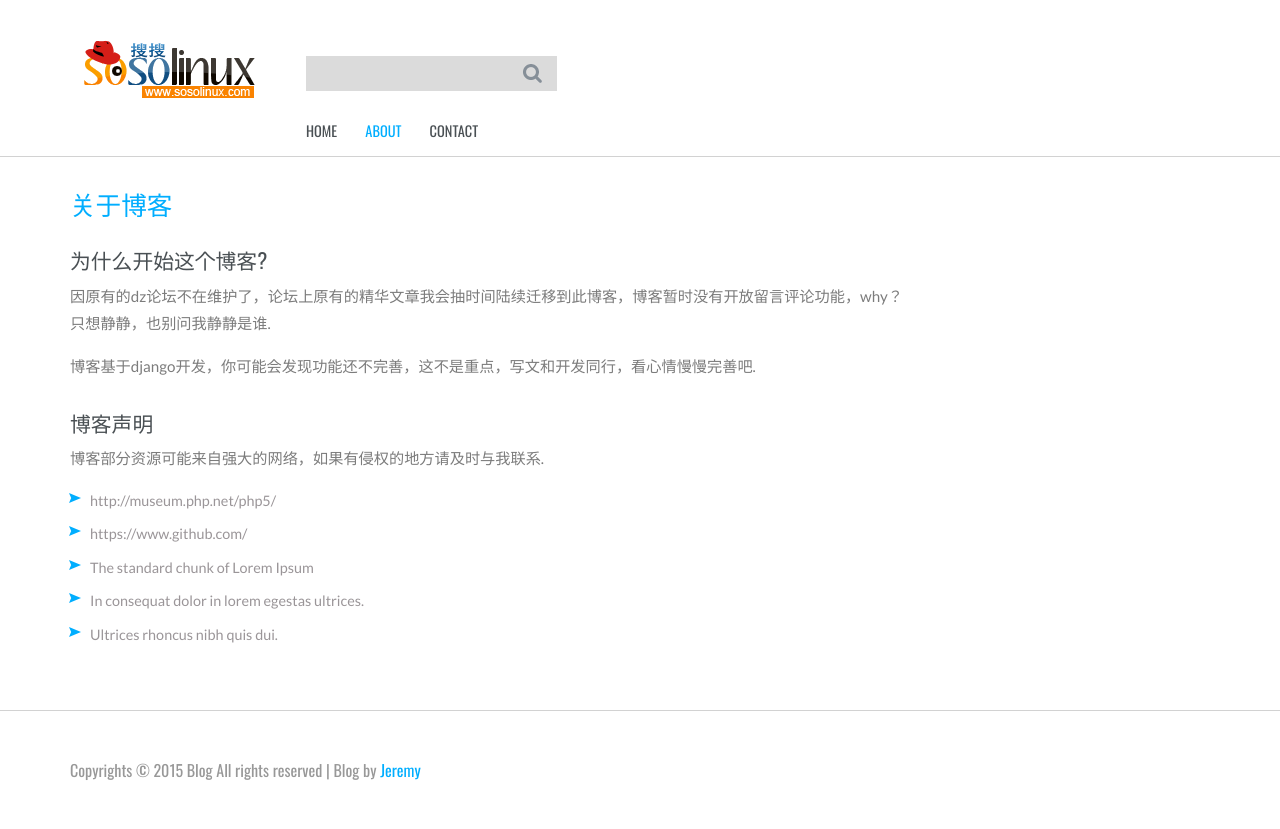
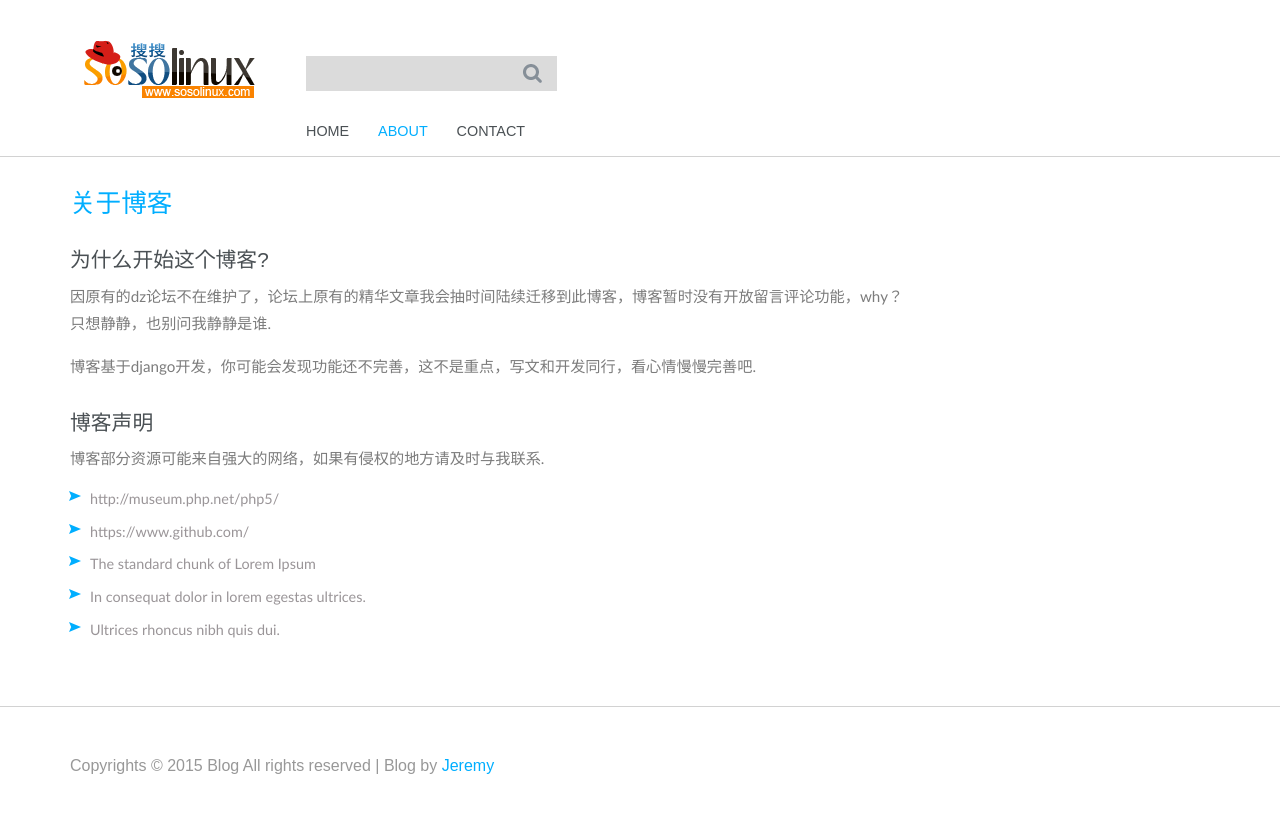
Before and after one commit to jeremy-gao/django_blog, a Django app: page /about.html in a window 1280 px wide. After the commit the page ends 774 px from the top, so only its background shows below. Run offline with Django 3.2, Linux system fonts and the light colour scheme; some libraries are stand-ins or nearby versions; some web fonts are replaced.

Commit message:
local css

```diff
--- /dev/null
+++ b/blog/static/css/Lato.css
@@ -0,0 +1,96 @@
+/* latin-ext */
+@font-face {
+  font-family: 'Lato';
+  font-style: normal;
+  font-weight: 100;
+  src: local('Lato Hairline'), local('Lato-Hairline'), url(http://fonts.gstatic.com/s/lato/v11/eFRpvGLEW31oiexbYNx7Y_esZW2xOQ-xsNqO47m55DA.woff2) format('woff2');
+  unicode-range: U+0100-024F, U+1E00-1EFF, U+20A0-20AB, U+20AD-20CF, U+2C60-2C7F, U+A720-A7FF;
+}
+/* latin */
+@font-face {
+  font-family: 'Lato';
+  font-style: normal;
+  font-weight: 100;
+  src: local('Lato Hairline'), local('Lato-Hairline'), url(http://fonts.gstatic.com/s/lato/v11/GtRkRNTnri0g82CjKnEB0Q.woff2) format('woff2');
+  unicode-range: U+0000-00FF, U+0131, U+0152-0153, U+02C6, U+02DA, U+02DC, U+2000-206F, U+2074, U+20AC, U+2212, U+2215, U+E0FF, U+EFFD, U+F000;
+}
+/* latin-ext */
+@font-face {
+  font-family: 'Lato';
+  font-style: normal;
+  font-weight: 300;
+  src: local('Lato Light'), local('Lato-Light'), url(http://fonts.gstatic.com/s/lato/v11/dPJ5r9gl3kK6ijoeP1IRsvY6323mHUZFJMgTvxaG2iE.woff2) format('woff2');
+  unicode-range: U+0100-024F, U+1E00-1EFF, U+20A0-20AB, U+20AD-20CF, U+2C60-2C7F, U+A720-A7FF;
+}
+/* latin */
+@font-face {
+  font-family: 'Lato';
+  font-style: normal;
+  font-weight: 300;
+  src: local('Lato Light'), local('Lato-Light'), url(http://fonts.gstatic.com/s/lato/v11/EsvMC5un3kjyUhB9ZEPPwg.woff2) format('woff2');
+  unicode-range: U+0000-00FF, U+0131, U+0152-0153, U+02C6, U+02DA, U+02DC, U+2000-206F, U+2074, U+20AC, U+2212, U+2215, U+E0FF, U+EFFD, U+F000;
+}
+/* latin-ext */
+@font-face {
+  font-family: 'Lato';
+  font-style: normal;
+  font-weight: 400;
+  src: local('Lato Regular'), local('Lato-Regular'), url(http://fonts.gstatic.com/s/lato/v11/UyBMtLsHKBKXelqf4x7VRQ.woff2) format('woff2');
+  unicode-range: U+0100-024F, U+1E00-1EFF, U+20A0-20AB, U+20AD-20CF, U+2C60-2C7F, U+A720-A7FF;
+}
+/* latin */
+@font-face {
+  font-family: 'Lato';
+  font-style: normal;
+  font-weight: 400;
+  src: local('Lato Regular'), local('Lato-Regular'), url(http://fonts.gstatic.com/s/lato/v11/1YwB1sO8YE1Lyjf12WNiUA.woff2) format('woff2');
+  unicode-range: U+0000-00FF, U+0131, U+0152-0153, U+02C6, U+02DA, U+02DC, U+2000-206F, U+2074, U+20AC, U+2212, U+2215, U+E0FF, U+EFFD, U+F000;
+}
+/* latin-ext */
+@font-face {
+  font-family: 'Lato';
+  font-style: normal;
+  font-weight: 700;
+  src: local('Lato Bold'), local('Lato-Bold'), url(http://fonts.gstatic.com/s/lato/v11/ObQr5XYcoH0WBoUxiaYK3_Y6323mHUZFJMgTvxaG2iE.woff2) format('woff2');
+  unicode-range: U+0100-024F, U+1E00-1EFF, U+20A0-20AB, U+20AD-20CF, U+2C60-2C7F, U+A720-A7FF;
+}
+/* latin */
+@font-face {
+  font-family: 'Lato';
+  font-style: normal;
+  font-weight: 700;
+  src: local('Lato Bold'), local('Lato-Bold'), url(http://fonts.gstatic.com/s/lato/v11/H2DMvhDLycM56KNuAtbJYA.woff2) format('woff2');
+  unicode-range: U+0000-00FF, U+0131, U+0152-0153, U+02C6, U+02DA, U+02DC, U+2000-206F, U+2074, U+20AC, U+2212, U+2215, U+E0FF, U+EFFD, U+F000;
+}
+/* latin-ext */
+@font-face {
+  font-family: 'Lato';
+  font-style: normal;
+  font-weight: 900;
+  src: local('Lato Black'), local('Lato-Black'), url(http://fonts.gstatic.com/s/lato/v11/R4a6fty3waPci7C44H8AjvY6323mHUZFJMgTvxaG2iE.woff2) format('woff2');
+  unicode-range: U+0100-024F, U+1E00-1EFF, U+20A0-20AB, U+20AD-20CF, U+2C60-2C7F, U+A720-A7FF;
+}
+/* latin */
+@font-face {
+  font-family: 'Lato';
+  font-style: normal;
+  font-weight: 900;
+  src: local('Lato Black'), local('Lato-Black'), url(http://fonts.gstatic.com/s/lato/v11/tI4j516nok_GrVf4dhunkg.woff2) format('woff2');
+  unicode-range: U+0000-00FF, U+0131, U+0152-0153, U+02C6, U+02DA, U+02DC, U+2000-206F, U+2074, U+20AC, U+2212, U+2215, U+E0FF, U+EFFD, U+F000;
+}
+/* latin-ext */
+@font-face {
+  font-family: 'Lato';
+  font-style: italic;
+  font-weight: 300;
+  src: local('Lato Light Italic'), local('Lato-LightItalic'), url(http://fonts.gstatic.com/s/lato/v11/XNVd6tsqi9wmKNvnh5HNEBJtnKITppOI_IvcXXDNrsc.woff2) format('woff2');
+  unicode-range: U+0100-024F, U+1E00-1EFF, U+20A0-20AB, U+20AD-20CF, U+2C60-2C7F, U+A720-A7FF;
+}
+/* latin */
+@font-face {
+  font-family: 'Lato';
+  font-style: italic;
+  font-weight: 300;
+  src: local('Lato Light Italic'), local('Lato-LightItalic'), url(http://fonts.gstatic.com/s/lato/v11/2HG_tEPiQ4Z6795cGfdivFtXRa8TVwTICgirnJhmVJw.woff2) format('woff2');
+  unicode-range: U+0000-00FF, U+0131, U+0152-0153, U+02C6, U+02DA, U+02DC, U+2000-206F, U+2074, U+20AC, U+2212, U+2215, U+E0FF, U+EFFD, U+F000;
+}
--- /dev/null
+++ b/blog/static/css/Oswald.css
@@ -0,0 +1,48 @@
+/* latin-ext */
+@font-face {
+  font-family: 'Oswald';
+  font-style: normal;
+  font-weight: 300;
+  src: local('Oswald Light'), local('Oswald-Light'), url(http://fonts.gstatic.com/s/oswald/v10/l1cOQ90roY9yC7voEhngDBJtnKITppOI_IvcXXDNrsc.woff2) format('woff2');
+  unicode-range: U+0100-024F, U+1E00-1EFF, U+20A0-20AB, U+20AD-20CF, U+2C60-2C7F, U+A720-A7FF;
+}
+/* latin */
+@font-face {
+  font-family: 'Oswald';
+  font-style: normal;
+  font-weight: 300;
+  src: local('Oswald Light'), local('Oswald-Light'), url(http://fonts.gstatic.com/s/oswald/v10/HqHm7BVC_nzzTui2lzQTDVtXRa8TVwTICgirnJhmVJw.woff2) format('woff2');
+  unicode-range: U+0000-00FF, U+0131, U+0152-0153, U+02C6, U+02DA, U+02DC, U+2000-206F, U+2074, U+20AC, U+2212, U+2215, U+E0FF, U+EFFD, U+F000;
+}
+/* latin-ext */
+@font-face {
+  font-family: 'Oswald';
+  font-style: normal;
+  font-weight: 400;
+  src: local('Oswald Regular'), local('Oswald-Regular'), url(http://fonts.gstatic.com/s/oswald/v10/yg0glPPxXUISnKUejCX4qfesZW2xOQ-xsNqO47m55DA.woff2) format('woff2');
+  unicode-range: U+0100-024F, U+1E00-1EFF, U+20A0-20AB, U+20AD-20CF, U+2C60-2C7F, U+A720-A7FF;
+}
+/* latin */
+@font-face {
+  font-family: 'Oswald';
+  font-style: normal;
+  font-weight: 400;
+  src: local('Oswald Regular'), local('Oswald-Regular'), url(http://fonts.gstatic.com/s/oswald/v10/pEobIV_lL25TKBpqVI_a2w.woff2) format('woff2');
+  unicode-range: U+0000-00FF, U+0131, U+0152-0153, U+02C6, U+02DA, U+02DC, U+2000-206F, U+2074, U+20AC, U+2212, U+2215, U+E0FF, U+EFFD, U+F000;
+}
+/* latin-ext */
+@font-face {
+  font-family: 'Oswald';
+  font-style: normal;
+  font-weight: 700;
+  src: local('Oswald Bold'), local('Oswald-Bold'), url(http://fonts.gstatic.com/s/oswald/v10/dI-qzxlKVQA6TUC5RKSb3xJtnKITppOI_IvcXXDNrsc.woff2) format('woff2');
+  unicode-range: U+0100-024F, U+1E00-1EFF, U+20A0-20AB, U+20AD-20CF, U+2C60-2C7F, U+A720-A7FF;
+}
+/* latin */
+@font-face {
+  font-family: 'Oswald';
+  font-style: normal;
+  font-weight: 700;
+  src: local('Oswald Bold'), local('Oswald-Bold'), url(http://fonts.gstatic.com/s/oswald/v10/bH7276GfdCjMjApa_dkG6VtXRa8TVwTICgirnJhmVJw.woff2) format('woff2');
+  unicode-range: U+0000-00FF, U+0131, U+0152-0153, U+02C6, U+02DA, U+02DC, U+2000-206F, U+2074, U+20AC, U+2212, U+2215, U+E0FF, U+EFFD, U+F000;
+}
--- a/blog/templates/blog/base.html
+++ b/blog/templates/blog/base.html
@@ -14,8 +14,11 @@
 		function hideURLbar(){ window.scrollTo(0,1); }
 	</script>
 	<!--webfonts-->
+		<!--
 		<link href='http://fonts.googleapis.com/css?family=Oswald:100,400,300,700' rel='stylesheet' type='text/css'>
-		<link href='http://fonts.googleapis.com/css?family=Lato:100,300,400,700,900,300italic' rel='stylesheet' type='text/css'>
+		<link href='http://fonts.googleapis.com/css?family=Lato:100,300,400,700,900,300italic' rel='stylesheet' type='text/css'>-->
+		<link href='{% static "css/Oswald.css" %}' rel='stylesheet' type='text/css'>
+		<link href='{% static "css/Lato.css" %}' rel='stylesheet' type='text/css'>
 		<!--//webfonts-->
 		<!--  <script src="http://ajax.googleapis.com/ajax/libs/jquery/2.1.1/jquery.min.js"></script> -->
 		<!--<script src="http://ajax.useso.com/ajax/libs/jquery/2.1.1/jquery.min.js"></script>-->
--- a/website/settings.py
+++ b/website/settings.py
@@ -156,4 +156,4 @@
 ###site url###
 SITE_URL='http://blog.sosolinux.com'
 SITE_NAME='Blog site'
-SITE_ID=1;
+SITE_ID=1
```
Also changed, not shown: 2 other files.
